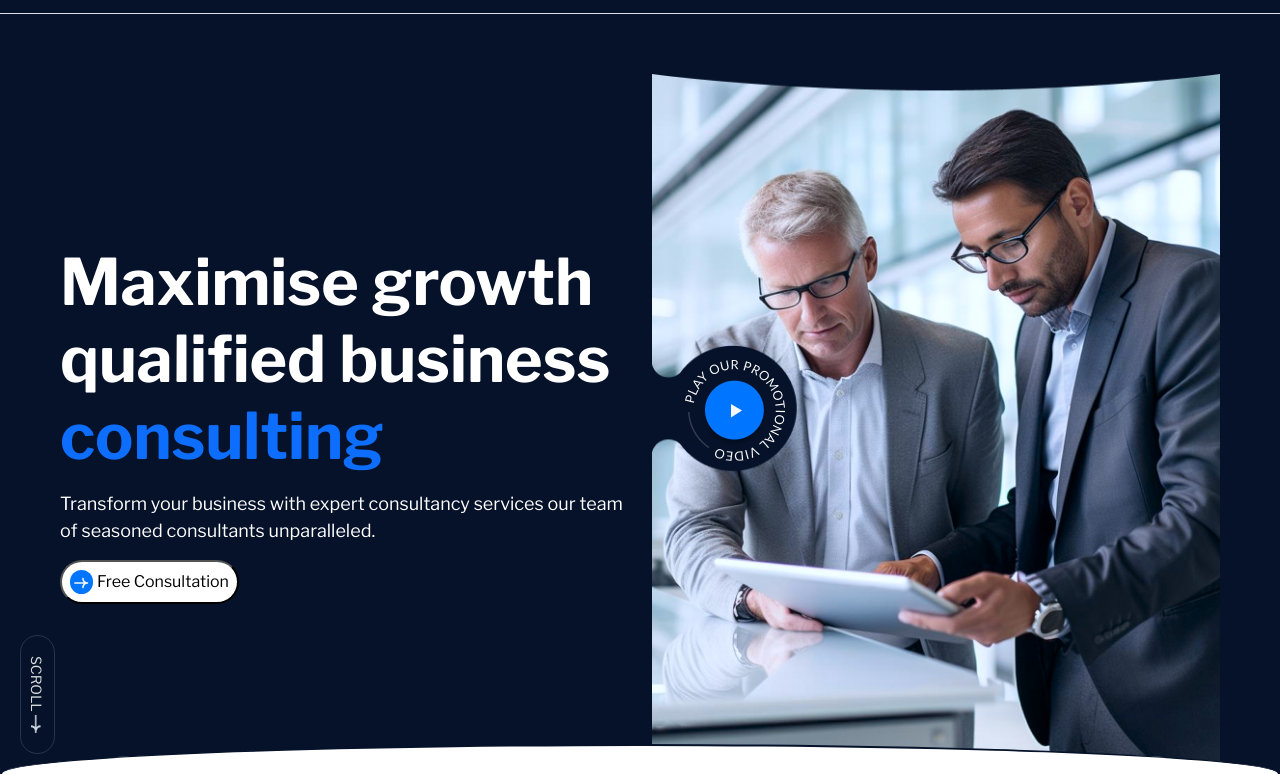
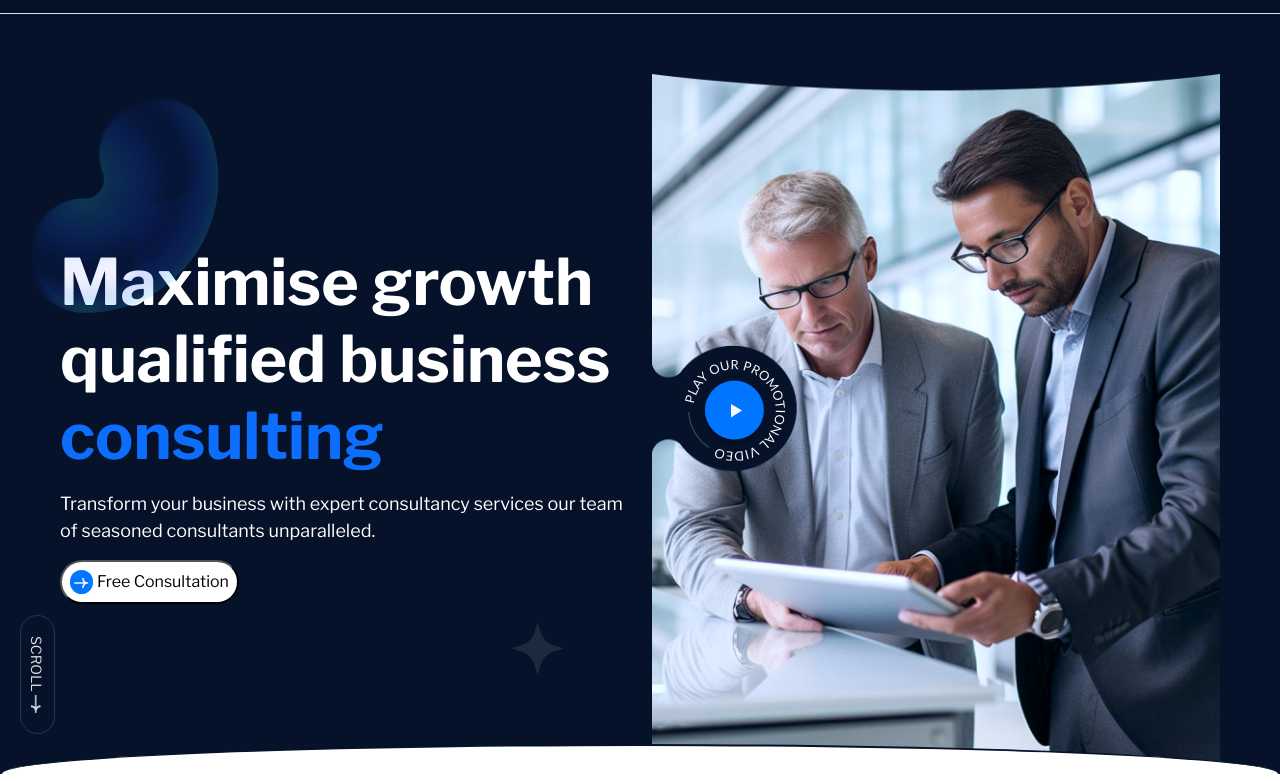
Before and after one commit to shamsad-alam-meraj/theme-junction-task, a plain HTML site: page index.html in a window 1280 px wide. Shown: the part 115-896 px from the top of the page. Drawn offline with nearby package versions, Linux system fonts and the light colour scheme.

Commit message:
banner completed

```diff
--- a/index.html
+++ b/index.html
@@ -117,7 +117,13 @@
       </div>
     </nav>
     <!-- banner  -->
-    <div class="container-fluid hero-section ">
+    <div class="container-fluid hero-section position-relative">
+      <div class="position-absolute z-0 start-0">
+        <img src="/images/shape1.png" alt="">
+      </div>
+      <div style="bottom: 100px; left: 40%;" class="position-absolute z-0">
+        <img src="/images/shape2.png" alt="">
+      </div>
       <div class="row align-items-center">
         <div class="col-lg-6 col-md-12 text-center text-lg-start">
           <h1 class="hero-title">
--- a/styles/style.css
+++ b/styles/style.css
@@ -67,15 +67,14 @@ body {
 }
 
 .hero-image img {
-  /* border-radius: 8px; */
-  max-width: 100%;
+  width: 100%;
   height: auto;
 }
 
 .scroll-indicator {
   position: absolute;
   left: 20px;
-  bottom: 20px;
+  bottom: 40px;
   writing-mode: vertical-rl;
   text-transform: uppercase;
   font-size: 0.875rem;
```
